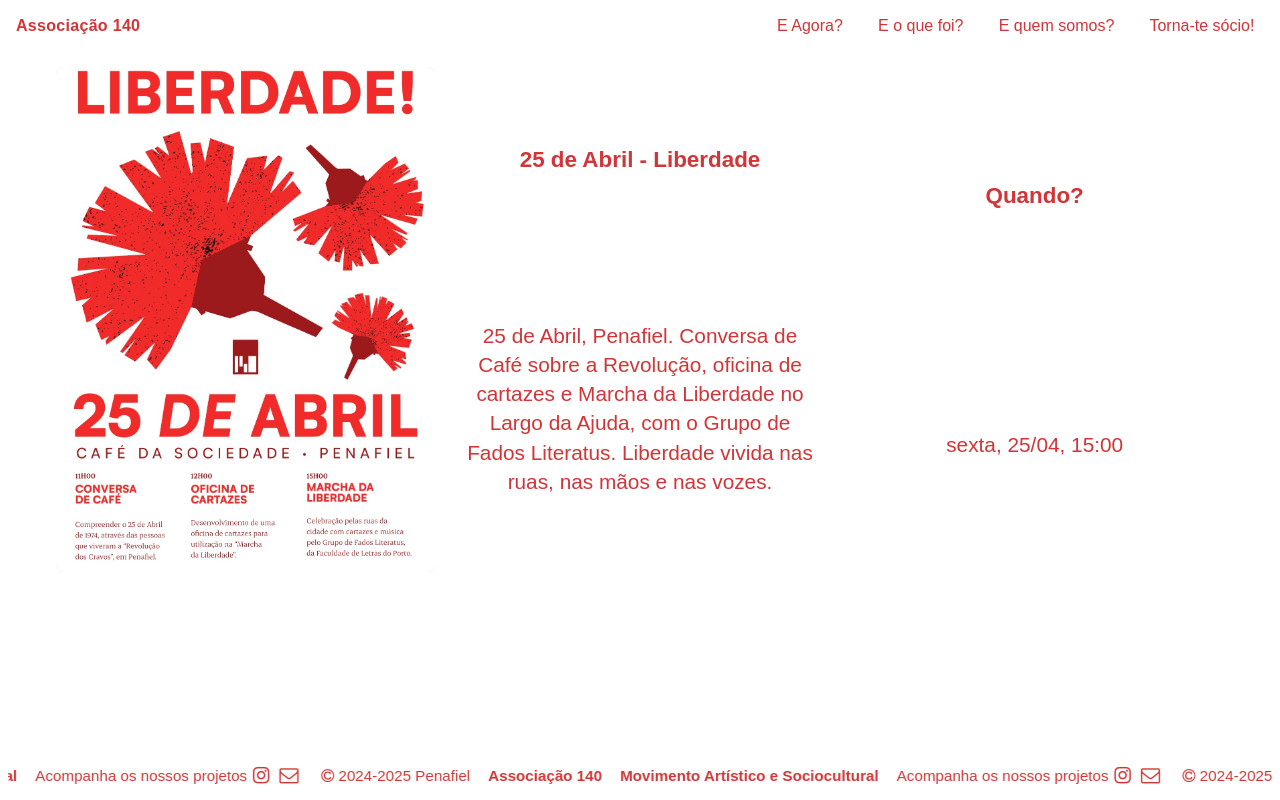
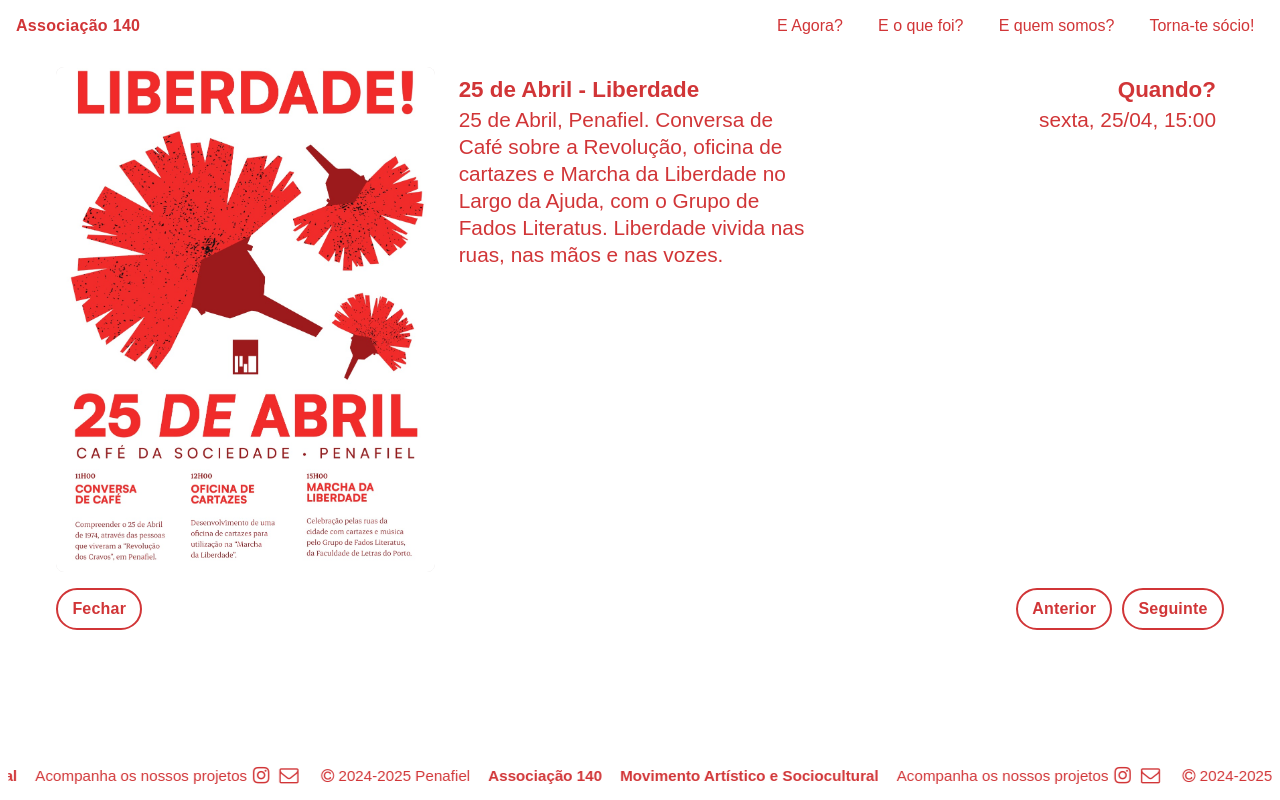
Before and after one commit to mdaraujo/140, a React (Vite) app: page /evento/25-abril-25 in a window 1280 px wide. Built offline with nearby package versions, Linux system fonts and the light colour scheme; a web font is replaced by a local one.

Commit message:
style(text-items): alternate left/right on all screens; tighten title spacing; add bottom prev/next/close buttons on event page

```diff
--- a/src/components/grid/CardGrid.css
+++ b/src/components/grid/CardGrid.css
@@ -55,24 +55,29 @@
 .text-block {
   background: transparent;
   border-radius: 0;
-  /* center the text block content */
-  display: grid;
-  place-items: center;
-  text-align: center;
+  display: block;
   /* keep same footprint as poster cards */
   aspect-ratio: 3 / 4;
   padding: 0.5rem;
   font-size: clamp(1rem, 2.4vw, 1.3rem);
-  line-height: 1.4;
+  line-height: 1.3;
 }
 
 .text-block h3 {
-  margin: 0 0 0.6rem;
+  margin: 0 0 0.15rem;
   font-size: clamp(1.1rem, 2.6vw, 1.4rem);
 }
 
 .text-block > * {
   margin: 0;
+}
+
+/* Alternate alignment left/right for text blocks on all screens */
+.card-grid .text-block:nth-of-type(odd) {
+  text-align: left;
+}
+.card-grid .text-block:nth-of-type(even) {
+  text-align: right;
 }
 
 /* Mobile: text blocks use natural height (no poster aspect) */
@@ -82,3 +87,9 @@
     padding: 0.75rem 0.5rem;
   }
 }
+
+@media only screen and (min-width: 769px) {
+  .text-block h3 {
+    margin-bottom: 0.12rem;
+  }
+}
--- a/src/pages/EventDetail.css
+++ b/src/pages/EventDetail.css
@@ -11,6 +11,40 @@
   padding-bottom: var(--footer-safe, 96px);
 }
 
+/* Bottom navigation */
+.event-detail-nav {
+  display: flex;
+  align-items: center;
+  justify-content: space-between;
+  gap: 0.75rem;
+  margin-top: 1rem;
+}
+.event-nav-group {
+  display: flex;
+  gap: 0.6rem;
+}
+.event-btn {
+  display: inline-flex;
+  align-items: center;
+  justify-content: center;
+  padding: 0.45rem 0.9rem;
+  border: 2px solid var(--color-foreground);
+  border-radius: 9999px;
+  text-decoration: none;
+  color: var(--color-foreground);
+  font-weight: 600;
+  letter-spacing: 0.2px;
+  transition:
+    transform var(--duration-transform),
+    filter var(--duration-shadow-hover);
+}
+.event-btn:hover,
+.event-btn:focus-visible {
+  transform: translateY(-1px);
+  filter: drop-shadow(6px 2px 0 var(--shadow-accent));
+  outline: none;
+}
+
 /* Page-level scroll enable + hide scrollbar when class is present on html */
 .page-scroll,
 .page-scroll body {
--- a/src/pages/EventDetail.tsx
+++ b/src/pages/EventDetail.tsx
@@ -1,10 +1,11 @@
 import React, { useEffect, useMemo } from 'react';
 import './EventDetail.css';
-import { useParams } from 'react-router-dom';
+import { Link, useParams } from 'react-router-dom';
 import { Navbar, Footer } from '../components/layout';
 import { CardGrid, ImageCard, TextBlock } from '../components/grid';
 import { events } from '../data/events';
 import { ContentItem } from '../types/ContentItem';
+import { splitEvents } from '../utils/events';
 
 function formatDateTimeSingle(start: string): string {
   const s = new Date(start);
@@ -22,6 +23,20 @@ function formatDateTimeSingle(start: string): string {
 const EventDetail: React.FC = () => {
   const params = useParams();
   const event = useMemo(() => events.find((ev) => ev.id === params.id), [params.id]);
+  const { pastEvents } = useMemo(() => splitEvents(events), []);
+  const sortedPast = useMemo(
+    () => [...pastEvents].sort((a, b) => new Date(b.endAt).getTime() - new Date(a.endAt).getTime()),
+    [pastEvents],
+  );
+  const currentIndex = useMemo(
+    () => sortedPast.findIndex((ev) => ev.id === params.id),
+    [sortedPast, params.id],
+  );
+  const prevEventId = currentIndex > 0 ? sortedPast[currentIndex - 1].id : null;
+  const nextEventId =
+    currentIndex >= 0 && currentIndex < sortedPast.length - 1
+      ? sortedPast[currentIndex + 1].id
+      : null;
 
   const gridItems: ContentItem[] = useMemo(() => {
     if (!event) return [];
@@ -78,6 +93,7 @@ const EventDetail: React.FC = () => {
   return (
     <div className="event-detail-page">
       <Navbar />
+
       <main className="event-detail-content" role="main" aria-labelledby="event-title">
         <h1 id="event-title" className="sr-only">
           {event.name}
@@ -113,6 +129,29 @@ const EventDetail: React.FC = () => {
             ),
           )}
         </CardGrid>
+
+        {/* Bottom navigation: back to list and prev/next */}
+        <nav className="event-detail-nav" aria-label="Navegação de eventos">
+          <Link to="/foi" className="event-btn" aria-label="Voltar à lista de eventos">
+            Fechar
+          </Link>
+          <div className="event-nav-group">
+            {prevEventId && (
+              <Link
+                to={`/evento/${prevEventId}`}
+                className="event-btn"
+                aria-label="Evento anterior"
+              >
+                Anterior
+              </Link>
+            )}
+            {nextEventId && (
+              <Link to={`/evento/${nextEventId}`} className="event-btn" aria-label="Próximo evento">
+                Seguinte
+              </Link>
+            )}
+          </div>
+        </nav>
       </main>
       <Footer />
     </div>
```
